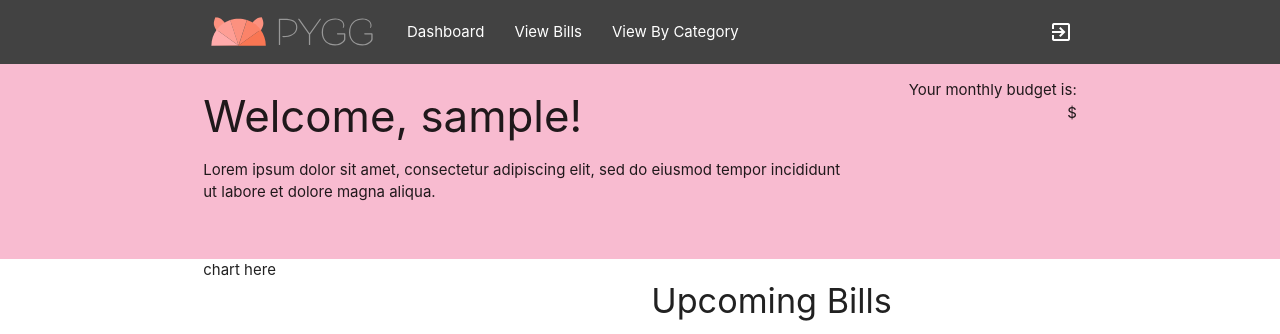
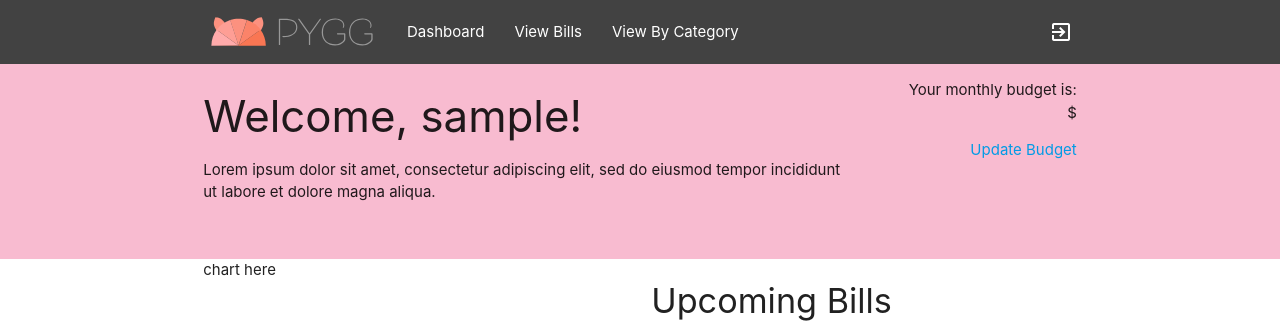
Before and after one commit to madeleinemarie/pygg, a Django app: page /dashboard/ in a window 1280 px wide. Shown: the top 334 px of the page. Run offline with Django 3.2, Linux system fonts and the light colour scheme; the visitor is signed in with stand-in values (Sample User, id 1); data that the repository does not hold is empty.

Commit message:
Add link to update budget form

```diff
--- a/main_app/templates/base.html
+++ b/main_app/templates/base.html
@@ -49,6 +49,7 @@
                 </div>
                 <div class="col s12 l3 right-align" id="user-panel-budget">
                     <p>Your monthly budget is:<br>${{ user.userinfo.budget }}</p>
+                    <a href="{% url 'budget_update' %}">Update Budget</a>
                 </div>
             </div>
         </div>
```
